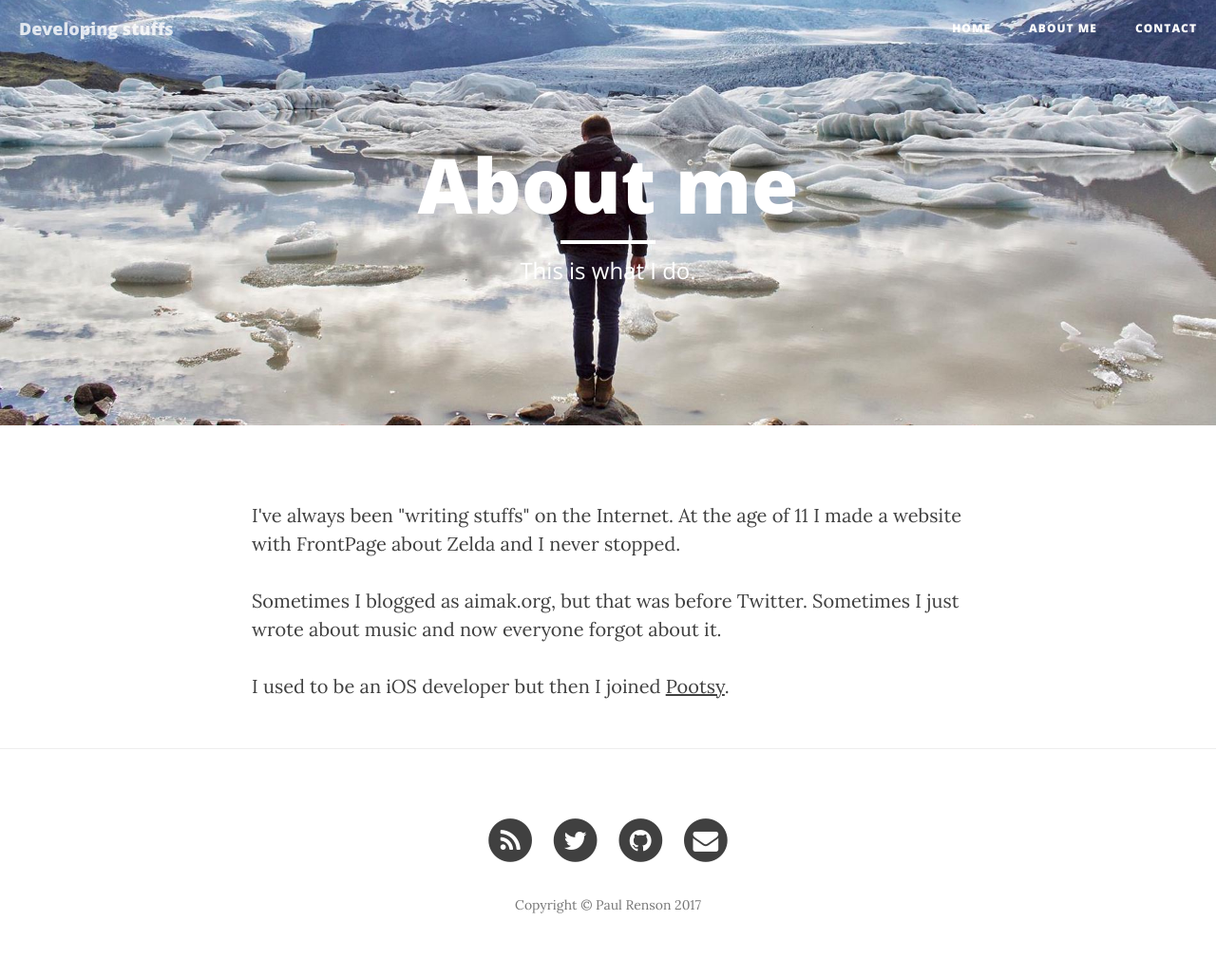
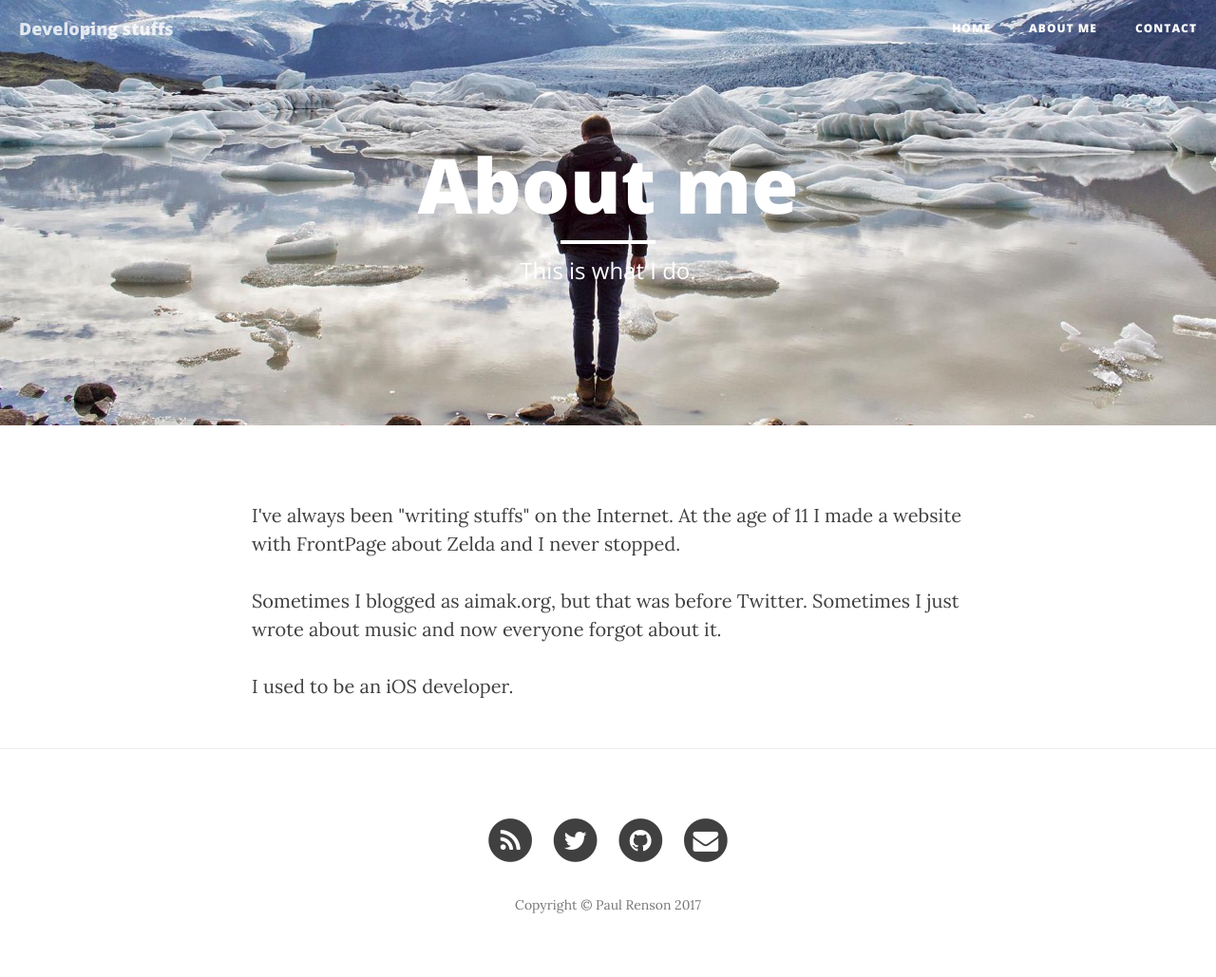
Before and after one commit to aimak/aimak.github.io, a Jekyll site: the page built from about.html, in a window 1280 px wide. Shown: the whole page at 95% size. Built offline with Jekyll 4.4.1, drawn with Linux system fonts in a browser that asks for light colours; nearby versions of some CDN libraries.

Commit message:
small change in About

```diff
--- a/about.html
+++ b/about.html
@@ -7,4 +7,4 @@ header-img: "img/about-bg.jpg"
 
 <p>I've always been "writing stuffs" on the Internet. At the age of 11 I made a website with FrontPage about Zelda and I never stopped.<p>
 <p>Sometimes I blogged as aimak.org, but that was before Twitter. Sometimes I just wrote about music and now everyone forgot about it.</p>
-<p>I used to be an iOS developer but then I joined <a href="http://pootsy.be">Pootsy</a>.</p>
+<p>I used to be an iOS developer<!-- but then I joined <a href="http://pootsy.be">Pootsy</a>-->.</p>
```
Also changed, not shown: 2 other files.
